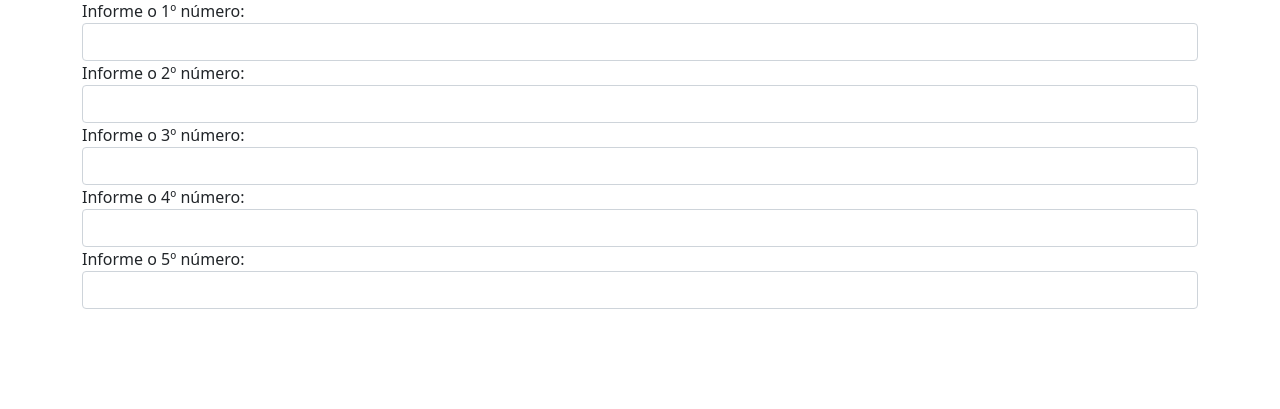
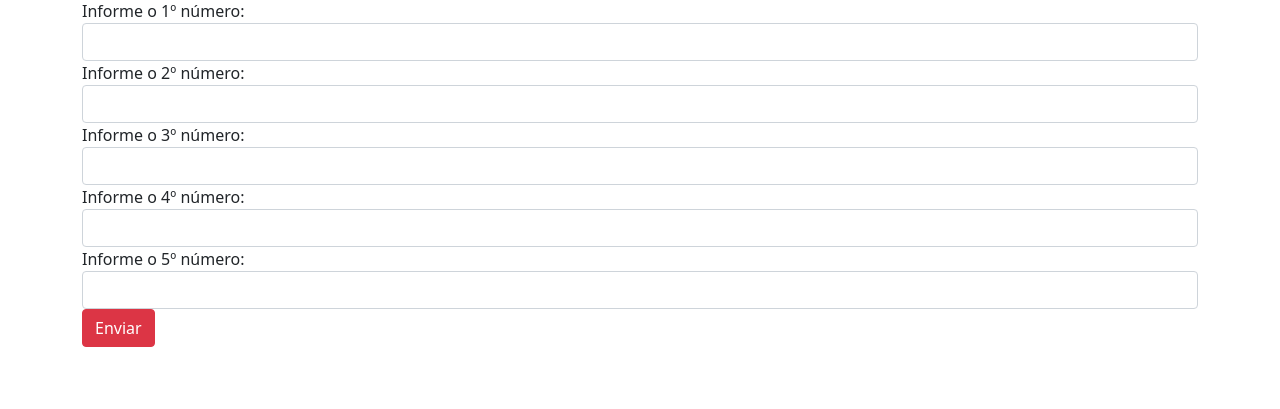
Before and after one commit to LordAkuos/EletivaI-LinguagemProgramacaoIV, a PHP site: page /Lista3/Exer4/index.php in a window 1280 px wide. Shown: the part 81-490 px from the top of the page. Run offline with PHP 8.4, Linux system fonts and the light colour scheme.

Commit message:
Aula0604

```diff
--- a/Aula2303/Lista3/Exer4/index.php
+++ b/Aula2303/Lista3/Exer4/index.php
@@ -13,7 +13,7 @@
     <body class="container">
         <h1>Exercício 04</h1>
         <br/>
-        <form action="" method="POST">
+        <form action="resultado.php" method="POST">
             <?php
                 for ($i=1; $i <= 5; $i++) {
             ?>
@@ -24,6 +24,11 @@
             <?php
                 }
             ?>
+            <div class="row">
+                <div class="col">
+                    <button type="submit" class="btn btn-danger">Enviar</button>
+                </div>
+            </div>
         </form>
         <script src="https://cdn.jsdelivr.net/npm/bootstrap@5.0.2/dist/js/bootstrap.bundle.min.js" integrity="sha384-MrcW6ZMFYlzcLA8Nl+NtUVF0sA7MsXsP1UyJoMp4YLEuNSfAP+JcXn/tWtIaxVXM" crossorigin="anonymous"></script>
         <!-- Option 2: Separate Popper and Bootstrap JS -->
--- a/Aula2303/Lista3/Exer5/index.php
+++ b/Aula2303/Lista3/Exer5/index.php
@@ -26,7 +26,7 @@
             </div>
             <div class="row">
                 <div class="col-4">
-                    <button class="btn btn-success">Calcular</button>
+                    <button type="submit" class="btn btn-success">Calcular</button>
                 </div>
             </div>
         </form>
```
